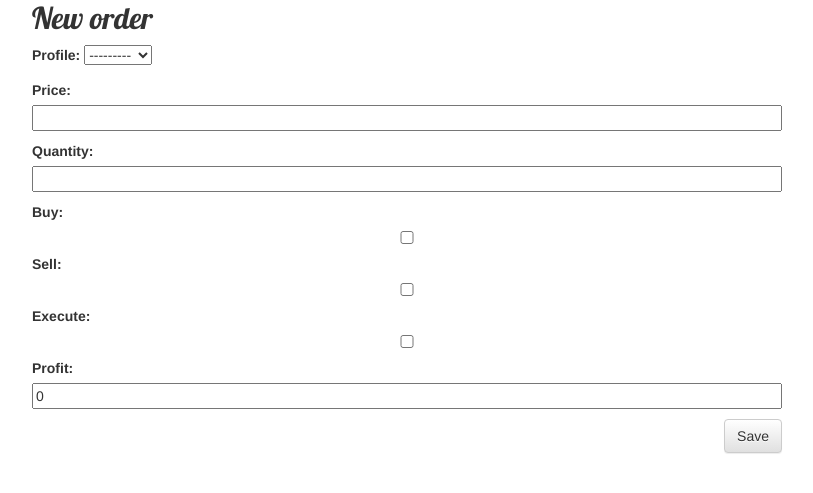
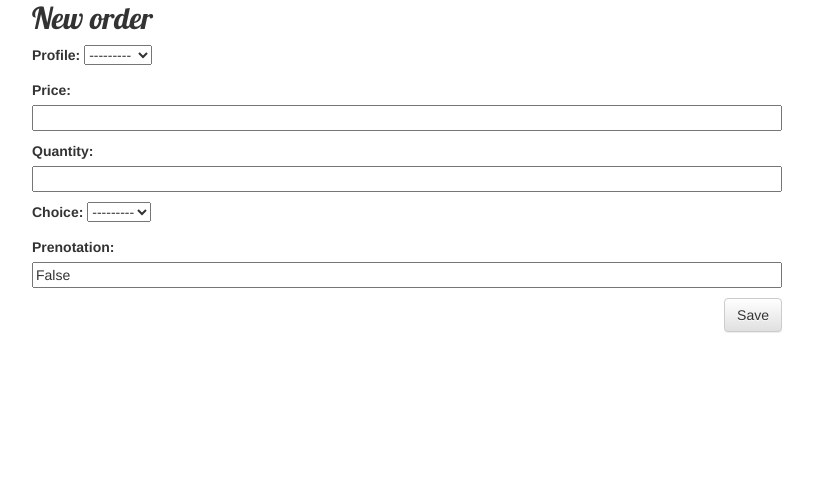
Before and after one commit to GiuseppeGiuliani19/my-exchange-app, a Django app: page /order/new/ in a window 1280 px wide. Shown: the part 162-655 px from the top of the page, without its empty margins (38-851 px from the left). Run offline with Django 3.2, Linux system fonts and the light colour scheme; the visitor is signed in with stand-in values (Sample User, id 1); data comes from the database, SQL or seed files in the repository; some libraries are stand-ins or nearby versions.

Commit message:
Revision of MongoDB's project

```diff
--- a/app/forms.py
+++ b/app/forms.py
@@ -6,11 +6,11 @@ from django.contrib.auth.models import User
 class WalletForm(forms.ModelForm):
     class Meta:
         model = Wallet
-        fields = ('profile', 'wallet')
+        fields = ('profile', 'budget')
 class OrderForm(forms.ModelForm):
     class Meta:
         model = Order
-        fields = ('profile', 'price', 'quantity', 'buy', 'sell', 'execute', 'profit')
+        fields = ('profile', 'price', 'quantity', 'choice', 'prenotation')
 
 class RegisterForm(UserCreationForm):
     email = forms.EmailField()
--- /dev/null
+++ b/app/templates/app/error_name.html
@@ -0,0 +1,3 @@
+<h1>Indirizzo utente non esistente</h1>
+
+<a href="">COMEBACK</a>
--- /dev/null
+++ b/app/templates/app/error_order.html
@@ -0,0 +1,2 @@
+<h1>Non hai fondi necessari per effettuare quest'ordine.</h1>
+<a href="">COMEBACK</a>
--- /dev/null
+++ b/app/templates/app/error_wallet.html
@@ -0,0 +1,3 @@
+<h1>Prima di effettuare un ordine devi avere un portafoglio.</h1>
+
+<a href="">COMEBACK</a>
--- a/app/templates/app/orders_executed.html
+++ b/app/templates/app/orders_executed.html
@@ -6,8 +6,9 @@
                     <p>datetime: {{ order.datetime }}</p>
                     <p>price: {{ order.price }} &euro;</p>
                     <p>quantity: {{ order.quantity }}</p>
-                    <p>buy: {{ order.buy }}</p>
-                    <p>sell: {{ order.sell }}</p>
+                    <p>choice: {{ order.choice }}</p>
+                    <p>datetime executed: {{order.date_executed}}</p>
+                    <p>prenotation: {{order.prenotation}}</p>
                     <p>execute: {{ order.execute }}</p>
                     <p>profit: {{ order.profit }} &euro;</p>
                     </div>
--- a/app/templates/app/wallet.html
+++ b/app/templates/app/wallet.html
@@ -3,9 +3,9 @@
 {% block content %}
       <h2>Wallets</h2>
                      {% for wallet in wallets %}
-                    <div class="order">
-                    <p>user: {{ wallet.profile }}</p>
-                    <p>wallet: {{ wallet.wallet }} &euro;</p>
+                    <div class="wallet">
+                        <h2>user: {{ wallet.profile }}</h2>
+                    <p>budget: {{ wallet.budget }} &euro;</p>
                     </div>
                 {% endfor %}
 
--- a/app/templates/app/wallet_new.html
+++ b/app/templates/app/wallet_new.html
@@ -2,7 +2,8 @@
 
 {% block content %}
      <h2>New wallet</h2>
-     <form method="POST" class="post-form">{% csrf_token %}
+     <form method="POST" class="post-form">
+         {% csrf_token %}
          {{ form.as_p }}
          <button type="submit" class="save btn btn-default" >Save</button>
      </form>
--- a/app/urls.py
+++ b/app/urls.py
@@ -7,5 +7,5 @@ urlpatterns = [
     path('orders_executed', views.orders_executed, name='orders_executed'),
     #link for new order
     path('order/new/', views.order_new, name='order_new'),
-    path('wallet/new/', views.wallet_new, name='wallet_new')
+    path('wallet/new/', views.wallet_new, name='wallet_new'),
 ]
--- a/app/views.py
+++ b/app/views.py
@@ -1,13 +1,12 @@
-from django.shortcuts import render
+from django.shortcuts import render, get_object_or_404
 from .models import Order, Wallet
 from .forms import RegisterForm, OrderForm, WalletForm
 from django.shortcuts import redirect
-from django.contrib.auth.forms import UserCreationForm
 from django.contrib.auth.models import User
 from django.contrib.auth.decorators import login_required
 import random
 from django.http import JsonResponse
-from django.conf import settings
+from django.utils import timezone
 
 
 @login_required
@@ -17,13 +16,11 @@ def wallet_new(request):
         if request.method == "POST":
             form = WalletForm(request.POST)
             if form.is_valid():
-                new_wallet = form.save()
+                new_wallet = form.save(commit=False) #if you have a bug,erased and rewrite
                 new_wallet.profile = request.user
                 for wallet in wallets:
                     if wallet.profile == new_wallet.profile:
                            return render(request, 'app/error.html')
-                else:
-                           new_wallet.save()
                 return redirect('wallet')
         else:
             form = WalletForm()
@@ -31,53 +28,106 @@ def wallet_new(request):
         return render(request, 'app/wallet_new.html', contex)
 
 def wallet(request):
-    wallets = Wallet.objects.all()
-    orders = Order.objects.all().filter(execute=True).order_by('-datetime')
-    for wallet in wallets:
-        for order in orders:
-            if wallet.profile == order.profile and order.profit <= 0:
-                wallet.wallet += order.profit
-            elif wallet.profile == order.profile and order.profit >= 0:
-                wallet.wallet += order.profit
-    return render(request, 'app/wallet.html', {'wallets': wallets})
+       wallets = Wallet.objects.all()
+       orders = Order.objects.all().filter(execute=True, add_to_Wallet=False)
+       for wallet in wallets:
+            for order in orders:
+                if wallet.profile == order.profile and order.profit <= 0 and order.add_to_Wallet == False:
+                                wallet.budget += order.profit
+                                order.add_to_Wallet = True
+                                order.save()
+                                wallet.save()
+
+                elif wallet.profile == order.profile and order.profit > 0 and order.add_to_Wallet == False:
+                                wallet.budget += order.profit
+                                order.add_to_Wallet = True
+                                order.save()
+                                wallet.save()
+
+       return render(request, 'app/wallet.html', {'wallets': wallets})
 
 #method to do new order
 @login_required
 def order_new(request):
+    orders = Order.objects.all()
     wallets = Wallet.objects.all()
     form = OrderForm()
     if request.method == "POST":
         form = OrderForm(request.POST)
         if form.is_valid():
-            new_order = form.save()
-            if request.method == "POST":
-               if new_order.buy is True:
-                    sell_Order = Order.objects.filter(sell=True, execute=False, price__lte=new_order.price).first()
-                    if sell_Order != None:
-                        profit_Bitcoin = new_order.quantity
-                        profit_Buy = new_order.price
-                        new_order.quantity = profit_Bitcoin
-                        sell_Order.quantity = -profit_Bitcoin
-                        new_order.profit = -profit_Buy
-                        sell_Order.profit = profit_Buy
-                        new_order.execute = True
-                        sell_Order.execute = True
-                        sell_Order.save()
-                    else:
-                        new_order.save()
-               else:
-                    buy_Order = Order.objects.filter(buy=True, execute=False, price__gte=new_order.price).first()
-                    if buy_Order != None:
-                        profit_Sell = buy_Order.price - new_order.price
-                        new_order.profit = profit_Sell
-                        new_order.execute = True
-                        buy_Order.execute = True
-                        buy_Order.save()
-                    else:
-                         new_order.save()
-               new_order.profile = request.user
-               new_order.save()
-               return redirect('orders')
+            new_order = form.save(commit=False) #if you have a bug,erased and rewrite
+            for wallet in wallets:
+                for order in orders:
+                   if new_order.choice == ('buy') and new_order.price <= wallet.budget and \
+                           new_order.prenotation=='False':
+                            sell_Order = Order.objects.filter(prenotation='False', choice='sell', execute=False,
+                                                              price__lte=new_order.price).first()
+                            if sell_Order != None:
+                                profit_Bitcoin = new_order.quantity
+                                profit_Buy = new_order.price
+                                new_order.quantity = profit_Bitcoin
+                                sell_Order.quantity = -profit_Bitcoin
+                                new_order.profit = -profit_Buy
+                                sell_Order.profit = profit_Buy
+                                new_order.execute = True
+                                sell_Order.execute = True
+                                sell_Order.date_executed = timezone.now()
+                                sell_Order.save()
+                            else:
+                                new_order.save()
+                   #elif new_order.choice == ('sell') or new_order.choice == ('buy') and new_order.prenotation !='False':
+                    #   for order in orders:
+                     #       if new_order.prenotation != any(orders):
+                      #             return render(request, 'app/error_name.html')
+                   elif new_order.choice == ('buy') and new_order.price <= wallet.budget\
+                       and new_order.prenotation != 'False':
+                       sell_Order = Order.objects.filter(prenotation=new_order.profile, choice='sell', execute=False,
+                                                         price__lte=new_order.price).first()
+                       if sell_Order != None and new_order.prenotation==str(order.profile):
+                           profit_Bitcoin = new_order.quantity
+                           profit_Buy = new_order.price
+                           new_order.quantity = profit_Bitcoin
+                           sell_Order.quantity = -profit_Bitcoin
+                           new_order.profit = -profit_Buy
+                           sell_Order.profit = profit_Buy
+                           new_order.execute = True
+                           sell_Order.execute = True
+                           sell_Order.save()
+
+                   elif new_order.choice == ('buy') and new_order.price > wallet.budget:
+                       return render(request, 'app/error_order.html')
+                   elif new_order.choice == ('sell')   and new_order.prenotation != 'False':
+                            buy_Order = Order.objects.filter(prenotation=new_order.profile, choice='buy', execute=False,
+                                                             price__gte=new_order.price).first()
+                            if buy_Order != None and new_order.prenotation==str(order.profile):
+                                profit_Sell = buy_Order.price
+                                new_order.quantity = -new_order.quantity
+                                new_order.profit = profit_Sell
+                                new_order.execute = True
+                                buy_Order.date_executed = timezone.now()
+                                buy_Order.execute = True
+                                buy_Order.profit = -buy_Order.price
+                                buy_Order.save()
+                            else:
+                                 new_order.save()
+                   elif new_order.choice == ('sell')   and new_order.prenotation == 'False':
+                            buy_Order = Order.objects.filter(prenotation='False', choice='buy', execute=False,
+                                                             price__gte=new_order.price).first()
+                            if buy_Order != None:
+                                profit_Sell = buy_Order.price
+                                new_order.quantity = -new_order.quantity
+                                new_order.profit = profit_Sell
+                                new_order.execute = True
+                                buy_Order.date_executed = timezone.now()
+                                buy_Order.execute = True
+                                buy_Order.profit = -buy_Order.price
+                                buy_Order.save()
+                            else:
+                                 new_order.save()
+                   new_order.profile = request.user
+                   new_order.save()
+                   return redirect('orders')
+
     else:
               form = OrderForm()
     contex = {'form': form}
@@ -101,6 +151,7 @@ def register(request):
     else:
         form = RegisterForm()
     return render(request, "app/register.html", {"form": form})
+
 
 def bitcoins_users(request):
     random.seed(999)
@@ -148,23 +199,3 @@ def profit_or_loss_bitcoins(request):
                          }
                      )
     return JsonResponse(response, safe=False)
-
-# def balance(request):
-#     orders = Order.objects.all().filter(execute=True).order_by('-datetime')
-#     users = User.objects.all()
-#     balance = 0
-#     response = []
-#     for user in users:
-#         for order in orders:
-#             if user.username == order.profile.username:
-#                      # balance -= order.profit
-#                      balance += order.profit
-#                      # balance.append(order.profit)
-#                      # all_balance = sum(balance)
-#                      response.append(
-#                          {
-#                               user.username:  balance,
-#                          }
-#                      )
-#
-#     return JsonResponse(response, safe=False)
--- a/exchange/settings.py
+++ b/exchange/settings.py
@@ -123,7 +123,6 @@ USE_TZ = True
 # https://docs.djangoproject.com/en/3.0/howto/static-files/
 
 STATIC_URL = '/static/'
-
 CRISPY_TEMPLATE_PACK = 'bootstrap4'
 LOGIN_REDIRECT_URL = '/'
 LOGOUT_REDIRECT_URL = "/"
--- a/exchange/urls.py
+++ b/exchange/urls.py
@@ -19,15 +19,16 @@ from app import views
 
 urlpatterns = [
     path('admin/', admin.site.urls),
-    # url per la registrazione
+    # registration
     path('register/', views.register, name="register"),
     path('', include('app.urls')),
     # url for login,i have used  crispy form that visulized in html page
     path('', include("django.contrib.auth.urls")),
     #bitcoins of users
     path('bitcoins_users', views.bitcoins_users, name="bitcoins_users"),
+    #storic of transactions
     path('profit_or_loss_users', views.profit_or_loss_moneys, name='profit_or_loss'),
     path('profit_or_loss_bitcoins', views.profit_or_loss_bitcoins, name='profit_or_loss_bitcoins'),
+    #wallet
     path('wallet', views.wallet, name='wallet')
-    # path('balance', views.balance, name='balance')
 ]
```
Also changed, not shown: app/models.py (+11 -6 lines), app/templates/app/orders.html (+4 -4 lines).
